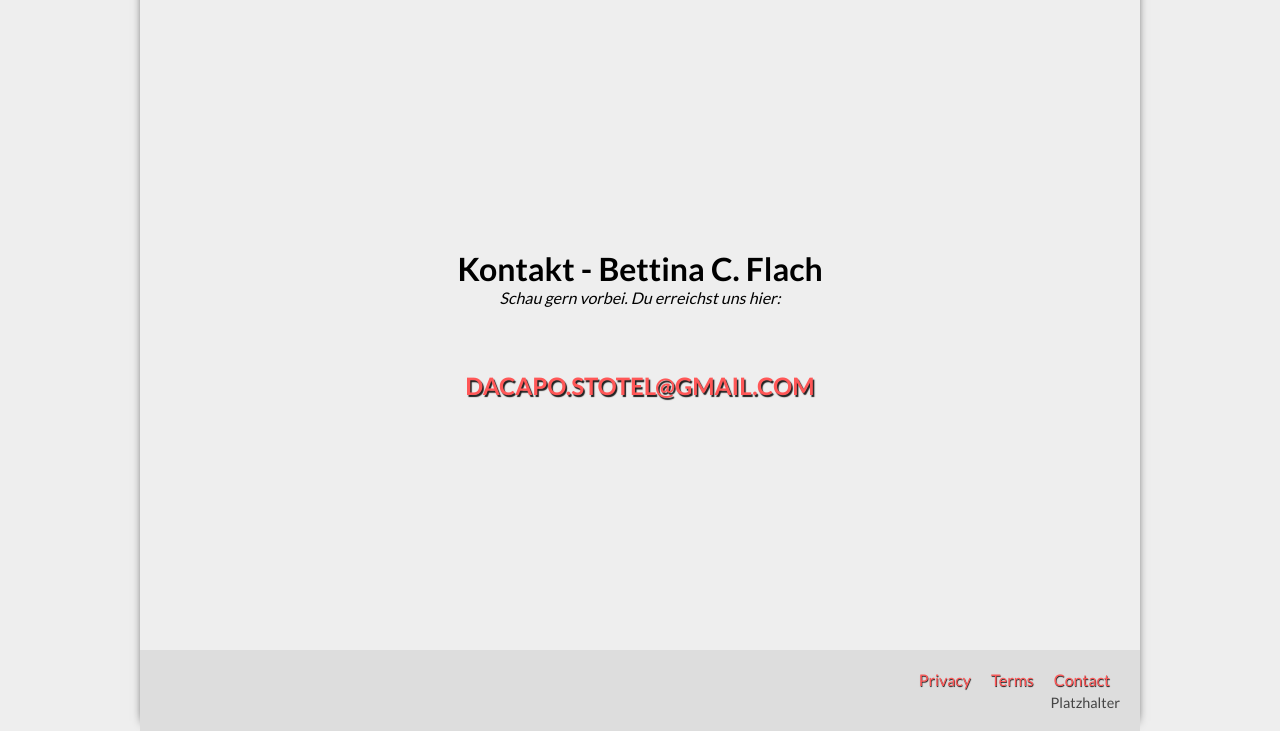
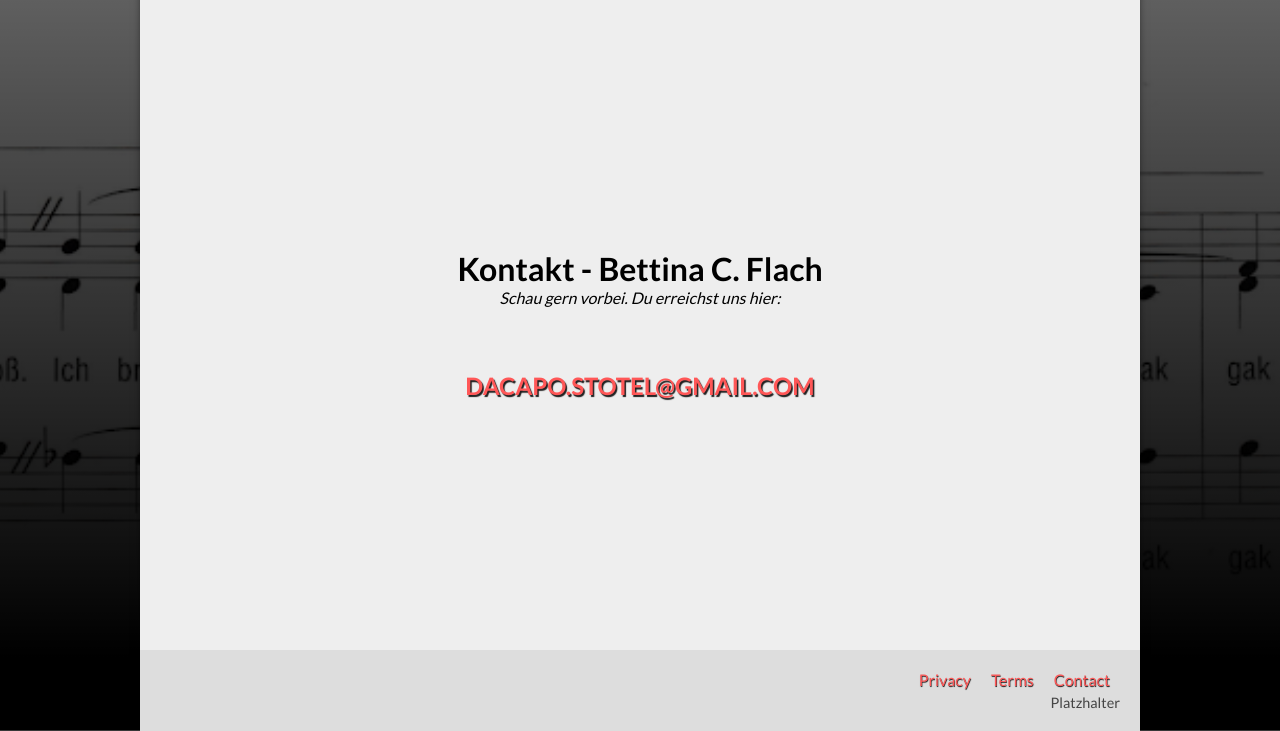
Before and after one commit to DaCapoStotel/dacapo-stotel.github.io, a PHP site: page / in a window 1280 px wide. Shown: the part 1112-1843 px from the top of the page. Run offline with PHP 8.4, Linux system fonts and the light colour scheme; some libraries are stand-ins or nearby versions.

Commit message:
Update style.css

```diff
--- a/style.css
+++ b/style.css
@@ -19,7 +19,7 @@ background-image: linear-gradient(180deg,
 /**https://previews.123rf.com/images/jozefklopacka/jozefklopacka1604/jozefklopacka160400020/54742015-vieja-nota-de-la-m%C3%BAsica-y-el-efecto-de-la-vendimia-fondo-musical.jpg**/  /**https://setersjenten.files.wordpress.com/2012/06/shtmsc002.jpg**/
   /**https://www.kindpng.com/picc/m/467-4670459_see-you-again-klaviernoten-hd-png-download.png**/
   /**https://c1.wallpaperflare.com/preview/594/292/847/music-notenblatt-black-white.jpg**/
-	url(https://github.com/P4ulchen/P4ulchen.github.io/blob/main/assets/notenblatt-ich-wollt'-ich-waer-ein-huhn.png?raw=true);
+	url(https://github.com/P4ulchen/P4ulchen.github.io/blob/main/assets/notenblatt-huhn.png?raw=true);
   background-size: cover;
   background-repeat: no-repeat;
   background-position: center;
```
